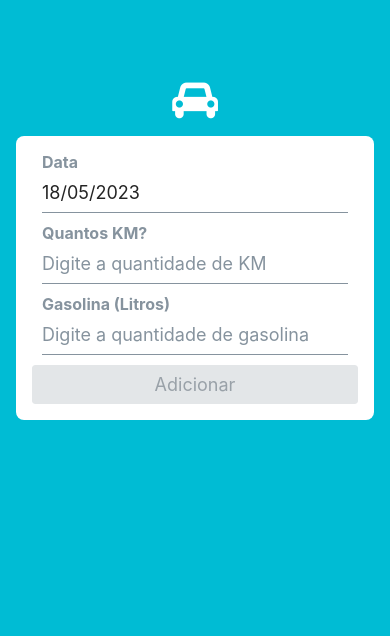
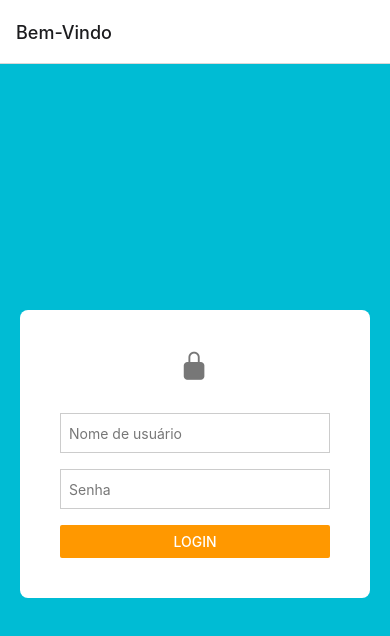
Before and after one commit to jeanpaulo204/Dados-Automotivos, a React Native app: screen / in a window 390 px wide. Shown: the top 636 px of the page. Built offline with nearby package versions, Linux system fonts and the light colour scheme.

Commit message:
new update

```diff
--- a/App.js
+++ b/App.js
@@ -1,220 +1,98 @@
-import React, { useState, useRef } from 'react';
-import { View, FlatList, TouchableOpacity, StyleSheet, Alert, Text } from 'react-native';
-import { Input, Button, ListItem, Icon } from 'react-native-elements';
-import { format } from 'date-fns';
-import axios from 'axios';
+import React, { useState } from 'react';
+import { View, Text, Button, TextInput, StyleSheet, Alert } from 'react-native';
+import { NavigationContainer } from '@react-navigation/native';
+import { createStackNavigator } from '@react-navigation/stack';
+import { Ionicons } from '@expo/vector-icons';
+import Form from './components/form';
 
-const CrudExample = () => {
-  const [data, setData] = useState([]);
-  const [date, setDate] = useState(new Date());
-  const [km, setKm] = useState('');
-  const [gasolina, setGasolina] = useState('');
-  const [editingItemId, setEditingItemId] = useState(null);
-  const [showMessage, setShowMessage] = useState(false);
-  const [showEditMessage, setShowEditMessage] = useState(false);
-  const flatListRef = useRef(null);
+// Componente da tela inicial
+function HomeScreen({ navigation }) {
+  const [username, setUsername] = useState('');
+  const [password, setPassword] = useState('');
 
-  const handleAddItem = () => {
-    if (km.trim() === '' || gasolina.trim() === '') {
-      return;
+  const handleLogin = () => {
+    if (username === 'Admin' && password === '12345') {
+      navigation.navigate('Consulta a Anotações');
+    } else {
+      Alert.alert('Erro de autenticação', 'Credenciais inválidas');
     }
-
-    if (editingItemId) {
-      // ...
-    } else {
-      const newItem = {
-        id: Date.now(), // Gera um ID único usando a função Date.now()
-        date,
-        km,
-        gasolina,
-      };
-
-      axios.post('http://172.18.137.87:3302/veiculos', newItem)
-        .then(response => {
-          // Manipule a resposta da requisição aqui, se necessário
-          console.log(response.data);
-          setData([...data, newItem]);
-          flatListRef.current.scrollToEnd(); // Role para o novo item adicionado
-        })
-        .catch(error => {
-          // Manipule erros aqui, se necessário
-          console.error(error);
-        });
-    }
-
-    setDate(new Date());
-    setKm('');
-    setGasolina('');
   };
-
-  const handleDeleteItem = (id) => {
-    Alert.alert(
-      'Confirmação',
-      'Você tem certeza que deseja excluir este item?',
-      [
-        { text: 'Cancelar', style: 'cancel' },
-        {
-          text: 'Excluir',
-          style: 'destructive',
-          onPress: () => {
-            const newData = data.filter((item) => item.id !== id);
-            setData(newData);
-            setShowMessage(true);
-            setTimeout(() => {
-              setShowMessage(false);
-            }, 1000);
-          },
-        },
-      ],
-    );
-  };
-
-  const handleEditItem = (item) => {
-    setEditingItemId(item.id);
-    setDate(item.date);
-    setKm(item.km);
-    setGasolina(item.gasolina);
-  };
-
-  const formatDate = (date) => {
-    return format(date, 'dd/MM/yyyy');
-  };
-
-  const renderItem = ({ item }) => (
-    <TouchableOpacity style={styles.itemContainer}>
-      <ListItem.Content>
-        <ListItem.Title>{formatDate(item.date)}</ListItem.Title>
-        <ListItem.Subtitle>{item.km} KM</ListItem.Subtitle>
-        <ListItem.Subtitle>{item.gasolina} Litros</ListItem.Subtitle>
-      </ListItem.Content>
-      <View style={styles.itemActions}>
-        <Icon
-          name="pencil"
-          type="material-community"
-          color="#9e9e9e"
-          onPress={() => handleEditItem(item)}
-        />
-        <Icon
-          name="delete"
-          type="material"
-          color="#ff5252"
-          onPress={() => handleDeleteItem(item.id)}
-        />
-      </View>
-    </TouchableOpacity>
-  );
 
   return (
     <View style={styles.container}>
-      <View style={styles.titleContainer}>
-        <Icon name="car" type="font-awesome" size={40} color="#fff" />
+      <View style={styles.square}>
+      <Ionicons name="ios-lock-closed" size={30} color="#777" style={styles.icon} />
+        <TextInput
+          style={styles.input}
+          placeholder="Nome de usuário"
+          value={username}
+          onChangeText={setUsername}
+          placeholderTextColor="#777"
+        />
+        <TextInput
+          style={styles.input}
+          placeholder="Senha"
+          secureTextEntry={true}
+          value={password}
+          onChangeText={setPassword}
+          placeholderTextColor="#777"
+        />
+        <Button title="Login" onPress={handleLogin} color="#ff9800" />
       </View>
-
-      <View style={styles.formContainer}>
-        <Input
-          label="Data"
-          placeholder="Digite a data"
-          value={formatDate(date)}
-          editable={false}
-        />
-        <Input
-          label="Quantos KM?"
-          placeholder="Digite a quantidade de KM"
-          keyboardType="numeric"
-          value={km}
-          onChangeText={(text) => setKm(text)}
-        />
-        <Input
-          label="Gasolina (Litros)"
-          placeholder="Digite a quantidade de gasolina"
-          keyboardType="numeric"
-          value={gasolina}
-          onChangeText={(text) => setGasolina(text)}
-        />
-        <Button
-          title={editingItemId ? 'Salvar' : 'Adicionar'}
-          onPress={handleAddItem}
-          disabled={km.trim() === '' || gasolina.trim() === ''}
-          buttonStyle={styles.addButton}
-        />
-      </View>
-
-      <FlatList
-        ref={flatListRef}
-        data={data}
-        keyExtractor={(item) => item.id.toString()}
-        renderItem={renderItem}
-        contentContainerStyle={styles.listContainer}
-      />
-
-      {showMessage && (
-        <View style={styles.messageContainer}>
-          <Text style={styles.messageText}>Foi excluído com sucesso!</Text>
-        </View>
-      )}
-
-      {showEditMessage && (
-        <View style={styles.messageContainer}>
-          <Text style={styles.messageText}>Foi editado com sucesso!</Text>
-        </View>
-      )}
     </View>
   );
-};
+}
+
+// Componente da tela de detalhes
+function DetailsScreen() {
+  return <Form />;
+}
+
+// Criar o objeto Stack Navigator
+const Stack = createStackNavigator();
+
+// Componente principal do aplicativo
+export default function App() {
+  return (
+    <View style={styles.appContainer}>
+      <NavigationContainer>
+        <Stack.Navigator>
+          <Stack.Screen name="Bem-Vindo" component={HomeScreen} />
+          <Stack.Screen name="Consulta a Anotações" component={DetailsScreen} />
+        </Stack.Navigator>
+      </NavigationContainer>
+    </View>
+  );
+}
 
 const styles = StyleSheet.create({
+  appContainer: {
+    flex: 1,
+
+  },
   container: {
     flex: 1,
+    justifyContent: 'center',
+    alignItems: 'center',
     backgroundColor: '#00bcd4',
-    paddingHorizontal: 16,
-    paddingTop: 80,
   },
-  titleContainer: {
-    flexDirection: 'row',
-    justifyContent: 'center',
+  square: {
+    backgroundColor: '#fff',
+    width: 350,
+    padding: 40,
+    borderRadius: 8,
+  },
+
+  icon: {
+    alignSelf: 'center',
+    marginBottom: 30,
+  },
+  input: {
+    height: 40,
+    borderColor: '#ccc',
+    borderWidth: 1,
     marginBottom: 16,
-  },
-  formContainer: {
-    marginBottom: 16,
-    backgroundColor: '#fff',
-    padding: 16,
-    borderRadius: 8,
-    elevation: 3,
-  },
-  addButton: {
-    backgroundColor: '#ff9800',
-  },
-  listContainer: {
-    flexGrow: 1,
-  },
-  itemContainer: {
-    flexDirection: 'row',
-    justifyContent: 'space-between',
-    alignItems: 'center',
-    backgroundColor: '#fff',
-    padding: 16,
-    marginBottom: 8,
-    borderRadius: 8,
-    elevation: 2,
-  },
-  itemActions: {
-    flexDirection: 'row',
-  },
-  messageContainer: {
-    position: 'absolute',
-    bottom: 16,
-    left: 16,
-    right: 16,
-    backgroundColor: '#51B449',
-    padding: 16,
-    borderRadius: 8,
-    elevation: 3,
-  },
-  messageText: {
-    textAlign: 'center',
-    color: 'white',
-    fontWeight: 'bold',
+    paddingHorizontal: 8,
+    color: '#777',
   },
 });
-
-export default CrudExample;
--- a/components/form.js
+++ b/components/form.js
@@ -1,20 +1,8 @@
-import React, { useState } from 'react';
+import React, { useState, useRef } from 'react';
 import { View, FlatList, TouchableOpacity, StyleSheet, Alert, Text } from 'react-native';
 import { Input, Button, ListItem, Icon } from 'react-native-elements';
 import { format } from 'date-fns';
 import axios from 'axios';
-
-
-     // Use o Axios para fazer requisições HTTP
-     axios.get('http://172.18.137.87:3302/veiculos')
-     .then(response => {
-       // Manipule a resposta da requisição aqui
-       console.log(response.data);
-     })
-     .catch(error => {
-       // Manipule erros aqui
-       console.error(error);
-     });
 
 const CrudExample = () => {
   const [data, setData] = useState([]);
@@ -24,6 +12,7 @@ const CrudExample = () => {
   const [editingItemId, setEditingItemId] = useState(null);
   const [showMessage, setShowMessage] = useState(false);
   const [showEditMessage, setShowEditMessage] = useState(false);
+  const flatListRef = useRef(null);
 
   const handleAddItem = () => {
     if (km.trim() === '' || gasolina.trim() === '') {
@@ -34,6 +23,7 @@ const handleAddItem = () => {
       // ...
     } else {
       const newItem = {
+        id: Date.now(), // Gera um ID único usando a função Date.now()
         date,
         km,
         gasolina,
@@ -44,6 +34,7 @@ const handleAddItem = () => {
           // Manipule a resposta da requisição aqui, se necessário
           console.log(response.data);
           setData([...data, newItem]);
+          flatListRef.current.scrollToEnd(); // Role para o novo item adicionado
         })
         .catch(error => {
           // Manipule erros aqui, se necessário
@@ -89,11 +80,9 @@ const handleAddItem = () => {
     return format(date, 'dd/MM/yyyy');
   };
 
-
-
-  const renderItem = ({ item })  => (
+  const renderItem = ({ item }) => (
     <TouchableOpacity style={styles.itemContainer}>
-      <ListItem.Content >
+      <ListItem.Content>
         <ListItem.Title>{formatDate(item.date)}</ListItem.Title>
         <ListItem.Subtitle>{item.km} KM</ListItem.Subtitle>
         <ListItem.Subtitle>{item.gasolina} Litros</ListItem.Subtitle>
@@ -151,8 +140,9 @@ const handleAddItem = () => {
       </View>
 
       <FlatList
+        ref={flatListRef}
         data={data}
-        keyExtractor={(item) => item.id}
+        keyExtractor={(item) => item.id.toString()}
         renderItem={renderItem}
         contentContainerStyle={styles.listContainer}
       />
```
Lines whose indentation alone changed are shown as unchanged.
